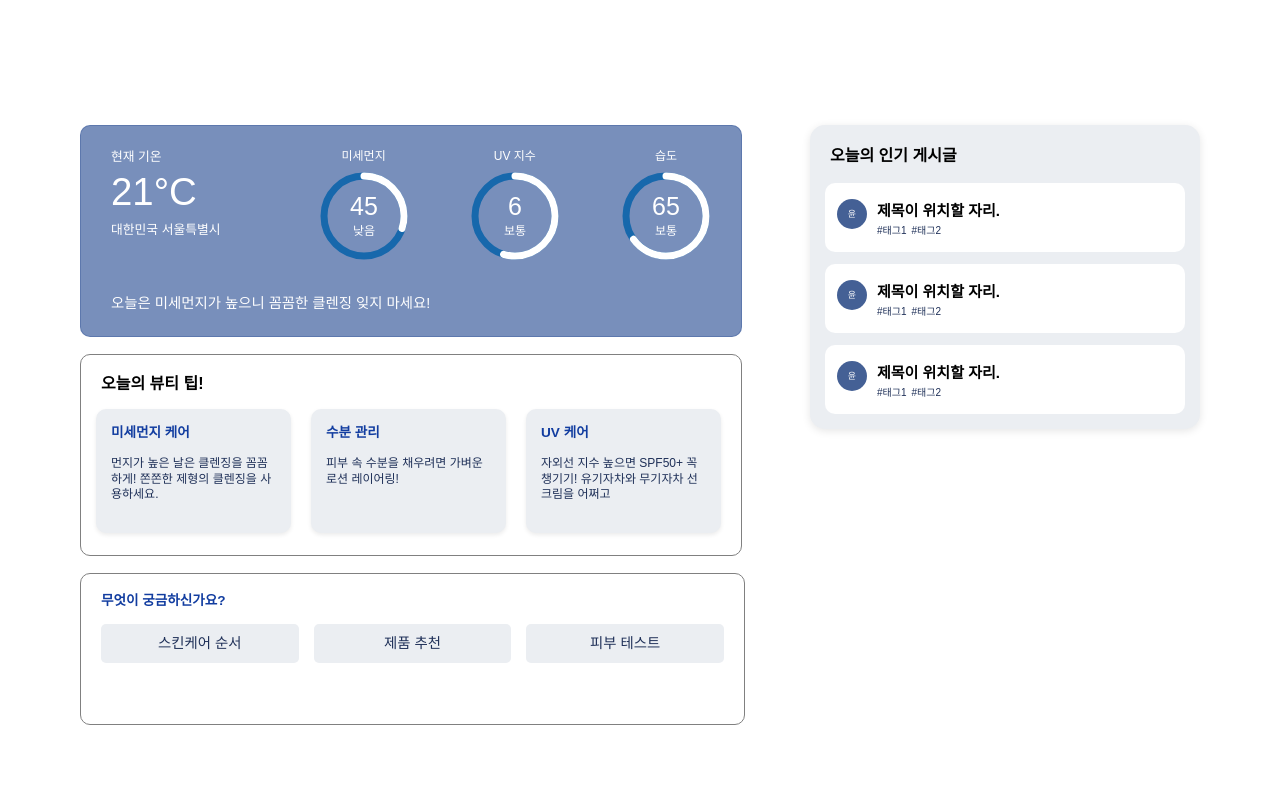
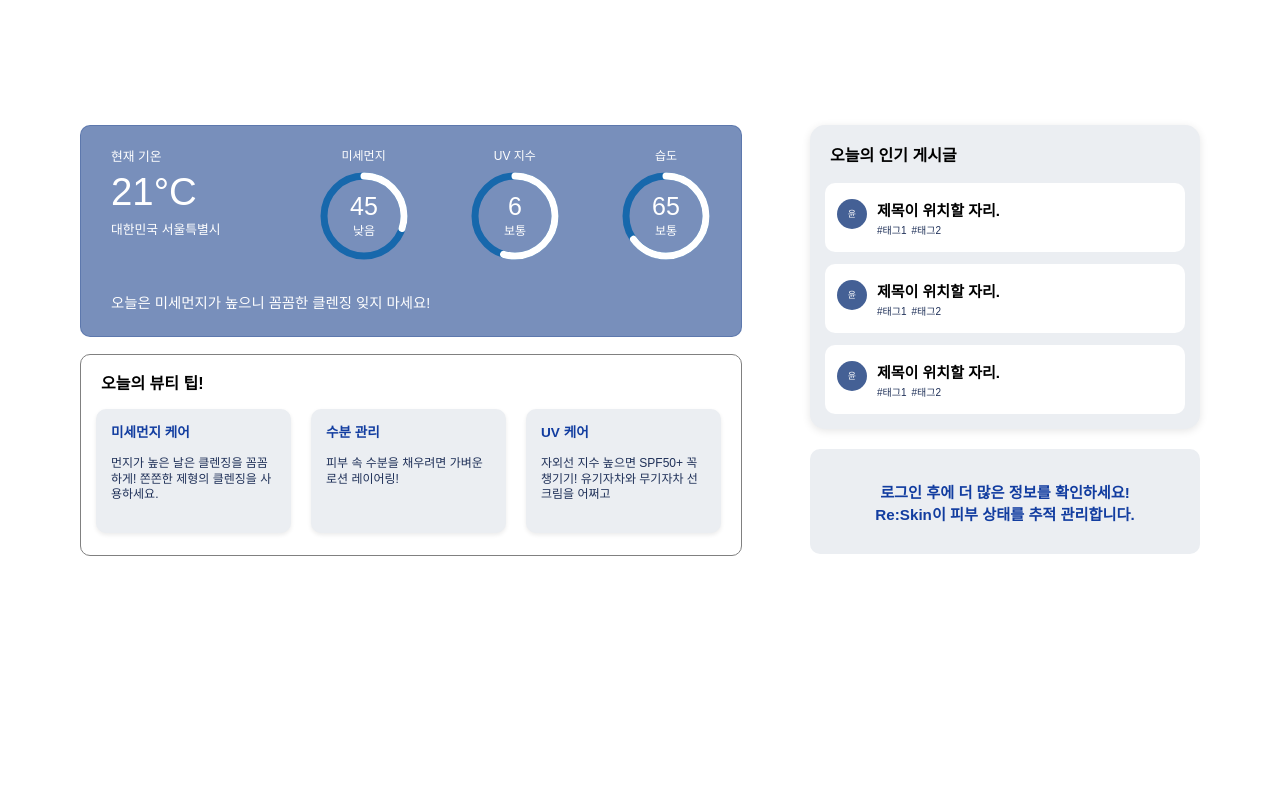
Before and after one commit to tab-captains/RE-Skin-fe, a React (Vite) app: page / in a window 1280 px wide. Shown: the part 620-1420 px from the top of the page. Built offline with nearby package versions, Linux system fonts and the light colour scheme.

Commit message:
design: 메인페이지 완료.

```diff
--- a/src/features/main/components/BottomSection.jsx
+++ b/src/features/main/components/BottomSection.jsx
@@ -9,12 +9,13 @@ import { useAuth } from "../../auth/context/AuthContext";
 import {useNavigate} from "react-router-dom";
 
 const BottomSection = () => {
-  const { ref, isRevealed } = useReveal({ threshold: 0.2 });
   const { isLoggedIn } = useAuth();
   const navigate =useNavigate();
   return(
     <Container>
+
       <LeftWrapper $isLoggedIn={isLoggedIn}>
+
       <WeatherCard />
       <TipCardItem>
       <p style={{margin: "0 0 15px 5px", fontWeight: "bold"}}>오늘의 뷰티 팁!</p>
@@ -24,30 +25,46 @@ const BottomSection = () => {
         { title: "UV 케어", content: "자외선 지수 높으면 SPF50+ 꼭 챙기기! 유기자차와 무기자차 선크림을 어쩌고" },
       ]}/>
       </TipCardItem>
-      <CardWrapper onClick={() => navigate("/board")}>
-      <Title>무엇이 궁금하신가요?</Title>
+
+      {isLoggedIn &&(
+      <BoardCardItem onClick={() => navigate("/board")}>
+      <Title>정보 게시판</Title>
       <FeatureList>
-        <FeatureItem>스킨케어 순서</FeatureItem>
-        <FeatureItem>제품 추천</FeatureItem>
-        <FeatureItem>피부 테스트</FeatureItem>
+        <FeatureItem>스킨케어 순서가 궁금해요.</FeatureItem>
+        <FeatureItem>내 피부 타입 제품 추천</FeatureItem>
+        <FeatureItem>내 피부 타입 테스트하기</FeatureItem>
       </FeatureList>
-    </CardWrapper>
+    </BoardCardItem>)}
+
       </LeftWrapper>
+
+
       <BoardWrapper $isLoggedIn={isLoggedIn}>
         {isLoggedIn && (
+        <>
         <ExtraButton onClick={() => navigate("/analysisOverview")}>AI 피부분석 시작하기 -&gt;</ExtraButton>
-        )}
-        {isLoggedIn && (
         <RightSection />
+        </>
         )}
         <BoardCard />
+        {!isLoggedIn && (
+        <InfoBoxItem>로그인 후에 더 많은 정보를 확인하세요! <br></br>Re:Skin이 피부 상태를 추적 관리합니다.</InfoBoxItem>)}
       </BoardWrapper>
+
     </Container>
   );
 };
 
 export default BottomSection;
+const InfoBoxItem = ({ children }) => {
+  const { ref, isRevealed } = useReveal({ threshold: 0.2 });
 
+  return (
+    <InfoBox ref={ref} className={isRevealed ? "visible" : ""}>
+      {children}
+    </InfoBox>
+  );
+};
 
  const TipCardItem = ({ children }) => {
   const { ref, isRevealed } = useReveal({ threshold: [0.5, 0.9] });
@@ -59,6 +76,40 @@ export default BottomSection;
   );
 };
 
+const BoardCardItem = ({ children }) => {
+  const { ref, isRevealed } = useReveal({ threshold: 0.2 });
+
+  return (
+    <BoardWrapperAnim ref={ref} className={isRevealed ? "visible" : ""}>
+      {children}
+    </BoardWrapperAnim>
+  );
+};
+
+const BoardWrapperAnim = styled.div`
+  width: 623px;
+  height: 120px;
+  border-radius: 10px;
+  border: 1px solid gray;
+  padding: 15px 20px;
+  display: flex;
+  flex-direction: column;
+  justify-content: flex-start;
+  cursor: pointer;
+
+  opacity: 0;
+  transform: translateY(20px);
+  transition: opacity 0.5s ease-out, transform 0.5s ease-out;
+
+  &.visible {
+    opacity: 1;
+    transform: translateY(0);
+  }
+
+  &:hover {
+    box-shadow: 0 0 10px rgba(0,0,0,0.2);
+  }
+`;
 
 const TipWrapper =styled.div`
   width: 630px;
@@ -115,42 +166,51 @@ const ExtraButton = styled.button`
   }
 `;
 
-const CardWrapper = styled.div`
-  width: 623px;
-  height: 120px;
-  border-radius: 10px;
-  border: 1px solid gray;
-  padding: 15px 20px;
-  display: flex;
-  flex-direction: column;
-  justify-content: flex-start;
-  cursor: pointer;
-  &:hover {
-    box-shadow: 0 0 10px rgba(0,0,0,0.2);
-  }
-`;
-
 
 const Title = styled.div`
-  font-size: 0.85rem;
-  font-weight: bold;
-  color: ${colors.textAccent};
+  margin: 0;
+  font-weight: bold
 `;
 
 const FeatureList = styled.div`
   display: flex;
   gap: 15px;
-  font-size: 0.75rem;
-  color: ${colors.primary};
   line-height: 1.3;
-  margin-top: 15px;
+  margin-top: 10px;
 `;
 
 const FeatureItem = styled.div`
   flex: 1;
+  height: 50px;
+  padding: 15px;
+  border-radius: 10px;
+  font-size: 0.8rem;
+  font-weight: bold;
+  color: ${colors.textAccent};
+  background-color: ${colors.box};
+`;
+
+const InfoBox = styled.div`
+  width: 350px;
+  height: 65px;
+  border-radius: 10px;
+  padding: 20px;
   text-align: center;
-  padding: 10px 0;
-  border-radius: 5px;
-    background-color: ${colors.box};
-  font-size: 0.9rem;
+  font-size: 0.95rem;
+  font-weight: bold;
+  color: ${colors.textAccent};
+  background-color: ${colors.box};
+  display: flex;
+  flex-direction: column;
+  justify-content: center;
+  align-items: center;
+
+  opacity: 0;
+  transform: translateY(20px);
+  transition: opacity 0.5s ease-out, transform 0.5s ease-out;
+
+  &.visible {
+    opacity: 1;
+    transform: translateY(0);
+  }
 `;
--- a/src/features/main/components/LeftSection.jsx
+++ b/src/features/main/components/LeftSection.jsx
@@ -7,7 +7,7 @@ const LeftSection =()=>{
   return(
           <Wrapper>
         <Title>당신의 피부, <br></br>지금 어떤 상태인가요?</Title>
-        <Description>Skin Type Analyzer로 AI가 분석한 당신의 피부 타입과 맞춤 관리 팁을 확인하세요.
+        <Description><b>Re:Skin</b>으로 AI가 분석한 당신의 피부 타입과 맞춤 관리 팁을 확인하세요.
            분석한 기록은 자동으로 저장되어 추적 관리가 가능합니다.</Description>
         <AnalyzeButton onClick={() => navigate("/login")}>피부 분석하기 -&gt;</AnalyzeButton>
       </Wrapper>
--- a/src/features/main/pages/MainPage.jsx
+++ b/src/features/main/pages/MainPage.jsx
@@ -15,7 +15,7 @@ const MainPage=()=>{
     <Container>
     <Top $isLoggedIn={isLoggedIn}>
       { !isLoggedIn && (<LeftSection />)}
-      { !isLoggedIn && (<RightSection /> )}
+      { !isLoggedIn && (<RightSectionItem $isLoggedIn={isLoggedIn}><RightSection /></RightSectionItem> )}
     </Top>
     <Bottom>
       <BottomSection />
@@ -30,6 +30,7 @@ const MainPage=()=>{
   );
 };
 export default MainPage;
+
 
 const TextItem = ({ children }) => {
   const { ref, isRevealed } = useReveal({ threshold: [0.5, 0.4] });
@@ -51,6 +52,17 @@ const ButtonItem = ({ children, ...props }) => {
   );
 };
 
+const RightSectionItem = ({children, isLoggedIn}) => {
+  const {ref, isRevealed} = useReveal({threshold: [0.3, 0.6]});
+
+  const className = isLoggedIn ? "visible" : isRevealed ? "visible" : "";
+
+  return(
+    <RightWrapper ref={ref} className={className}>
+      {children}
+    </RightWrapper>
+  );
+};
 
 const Footer = styled.div`
   margin: 100px;
@@ -117,3 +129,13 @@ const Bottom=styled.div`
   min-height: 50vh;
   padding: 0 80px;
 `
+const RightWrapper = styled.div`
+  opacity: 0;
+  transform: translateY(30px);
+  transition: all 3s ease-out;
+
+  &.visible {
+    opacity: 1;
+    transform: translateY(0);
+  }
+`;
```
Also changed, not shown: src/features/common/components/useReveal.js (deleted, +0 -26 lines).
